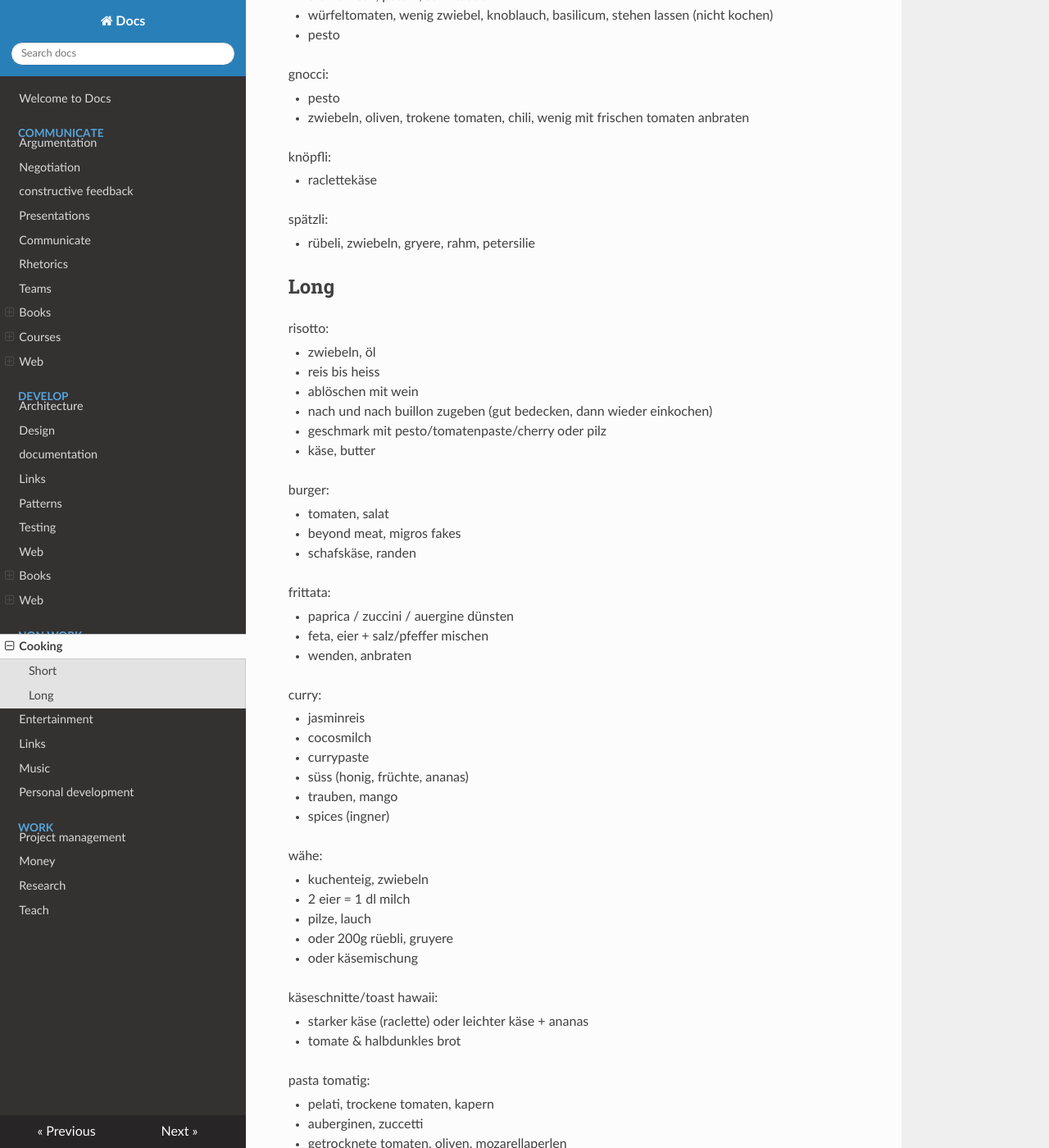
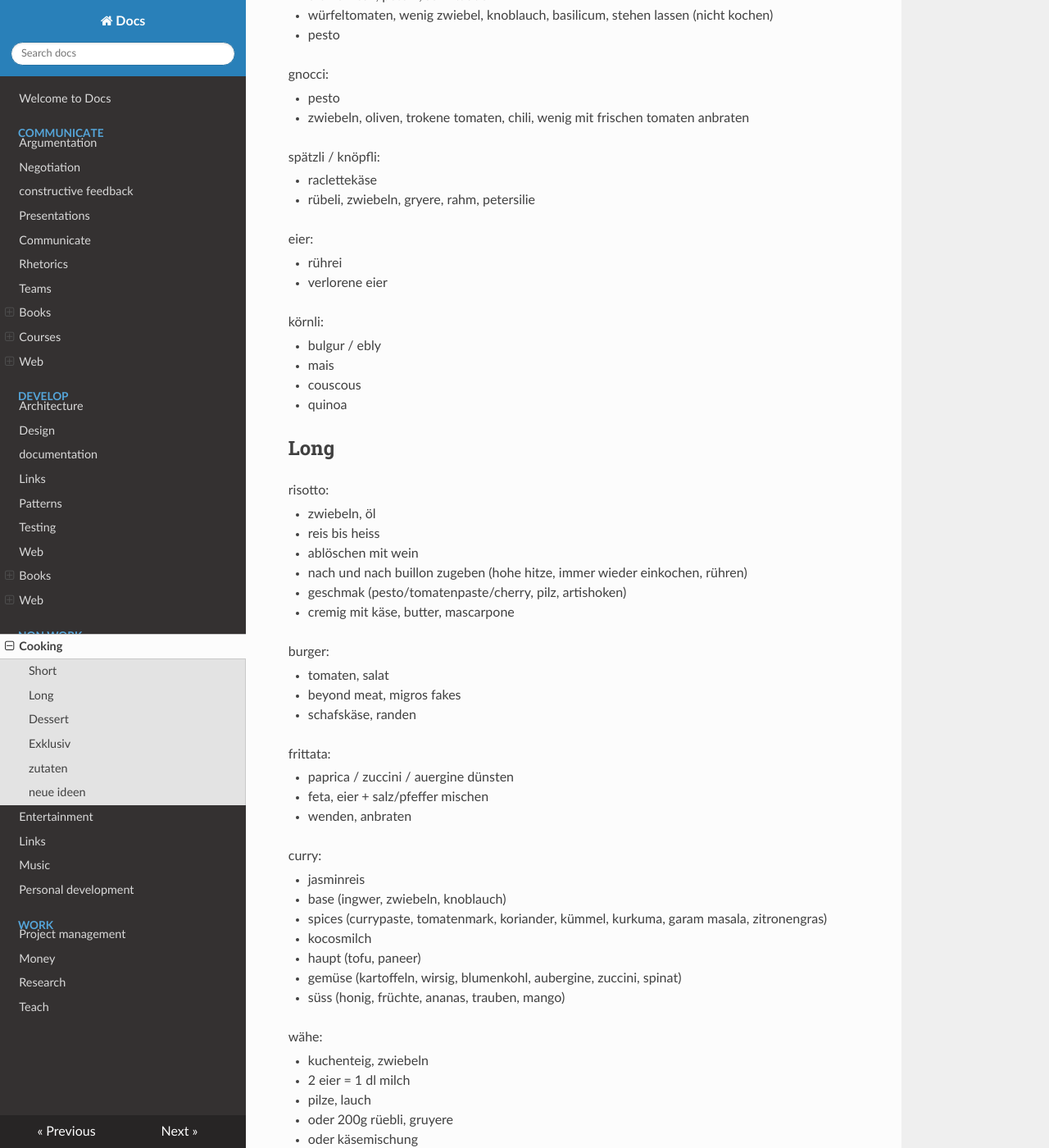
Before and after one commit to famoser/docs, an MkDocs documentation site: the page built from docs/non-work/coocking.md, in a window 1280 px wide and 1400 px high, scrolled down 382 px. Shown: the whole window at 82% size. Built offline with MkDocs 1.6.1, drawn with Linux system fonts in a browser that asks for light colours; nearby versions of some CDN libraries; some of the changed text lies outside the part shown.

Commit message:
Update rezepte

```diff
--- a/docs/non-work/coocking.md
+++ b/docs/non-work/coocking.md
@@ -18,13 +18,22 @@ gnocci:
 - pesto
 - zwiebeln, oliven, trokene tomaten, chili, wenig mit frischen tomaten anbraten
 
-knöpfli:
+spätzli / knöpfli:
 
 - raclettekäse
+- rübeli, zwiebeln, gryere, rahm, petersilie
 
-spätzli:
+eier:
 
-- rübeli, zwiebeln, gryere, rahm, petersilie
+- rührei
+- verlorene eier
+
+körnli:
+
+- bulgur / ebly
+- mais
+- couscous
+- quinoa
 
 ## Long
 
@@ -33,9 +42,9 @@ risotto:
 - zwiebeln, öl
 - reis bis heiss
 - ablöschen mit wein
-- nach und nach buillon zugeben (gut bedecken, dann wieder einkochen)
-- geschmark mit pesto/tomatenpaste/cherry oder pilz
-- käse, butter
+- nach und nach buillon zugeben (hohe hitze, immer wieder einkochen, rühren)
+- geschmak (pesto/tomatenpaste/cherry, pilz, artishoken)
+- cremig mit käse, butter, mascarpone
 
 burger:
 
@@ -52,11 +61,12 @@ frittata:
 curry:
 
 - jasminreis
-- cocosmilch
-- currypaste
-- süss (honig, früchte, ananas)
-- trauben, mango
-- spices (ingner)
+- base (ingwer, zwiebeln, knoblauch)
+- spices (currypaste, tomatenmark, koriander, kümmel, kurkuma, garam masala, zitronengras)
+- kocosmilch
+- haupt (tofu, paneer)
+- gemüse (kartoffeln, wirsig, blumenkohl, aubergine, zuccini, spinat)
+- süss (honig, früchte, ananas, trauben, mango)
 
 wähe:
 
@@ -84,6 +94,7 @@ pasta rahmig:
 - nüsse, scharf
 
 auflauf:
+
 - pasta, 1 ei = 1 dl rahm, käse, pilze, zwiebeln
 - spätzli, 2 eier = 2.5 dl rahm, raclette überbacken
 
@@ -128,15 +140,34 @@ stir & fried:
 - paprika, aubergine, zuccetti, ... anbraten
 - ei dazugeben, mit sojasauce würzen
 
+ramen:
 
-zutaten
-===
+- nudeln & pulver
+- geschmack (sojasauce, soja, reisessig, sesamöl)
+- frisch (lauch, pilz, sprossen)
+
+## Dessert
+
+mascapone / sirup:
+
+- mascarpone, 1/4 yogourt, zitronensaft
+- sirup, schokopulver
+- früchte / sirup / schokostreusel zur dekoration
+
+## Exklusiv
+
+schwarzer reis:
+
+- schwarzer reis
+- in gesalzener kokosmilch kochen; ca 1/4 wasser; ca. 1h
+
+
+## zutaten
 
 https://imkerei.ch für met
 https://www.delinat.com/ für normale weine
 
-neue ideen
-===
+## neue ideen
 
 [Pizokel](https://fooby.ch/de/rezepte/9130/pizokel-mit-gemuese--buchweizen-spaetzli-?startAuto1=4)
 [Griess-Gnocci](https://www.bettybossi.ch/de/Rezept/ShowRezept/BB_BKXX060801_0058A-40-de)
```
Also changed, not shown: other parts of docs/non-work/coocking.md (+1 -0 lines), docs/non-work/entertainment.md (+2 -0 lines).
